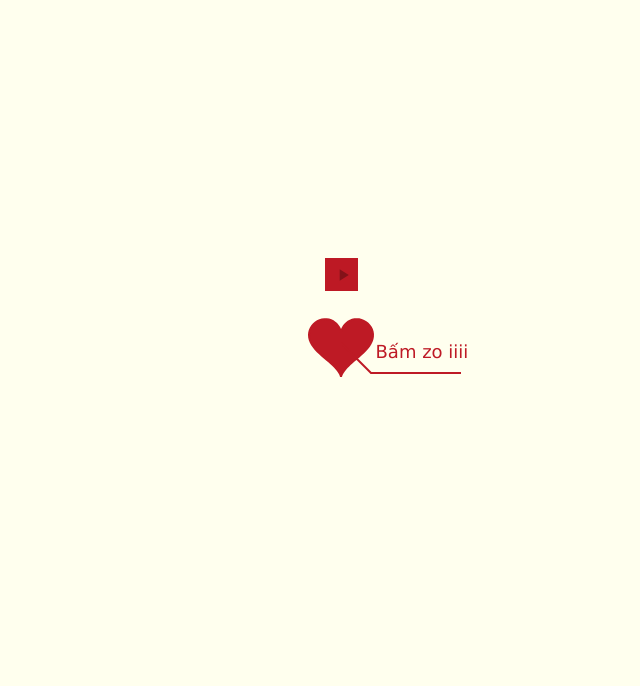
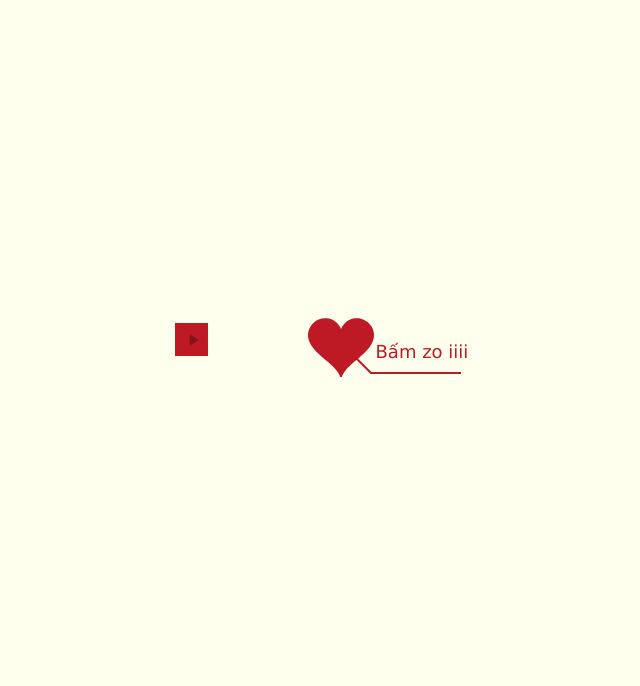
Before and after one commit to hoangthai1303/Thai-Vi, a plain HTML site: page index.html in a window 1280 px wide. Shown: the part 7-693 px from the top of the page, without its empty margins (279-919 px from the left). Drawn offline with Linux system fonts and the light colour scheme.

Commit message:
???
Signed-off-by: ThaiNH22 <ThaiNH22@fpt.com.vn>

```diff
--- a/index.html
+++ b/index.html
@@ -19,14 +19,14 @@
         </style>
 </head>
     <body>
+        <div id="main">
+             <div id="wrap">
         <a href="#" id="audioControl" style="display: none;"></a>
-        <div id="divAudio" style="position: absolute; width: 33px; height: 33px; overflow: hidden; z-index: 100; top: calc(50vh - 135px); right: calc(50vw + 3px); background: #be1a25;">
+        <div id="divAudio" style="position: absolute; width: 33px; height: 33px; overflow: hidden; z-index: 100; top: 320px; right: calc(50vw + 63px); background: #be1a25;">
             <audio autoplay="autoplay" id="yourAudio" onplay="playAudio()" controls>
                     <source src="music/du-cho-mai-ve-sau.mp3" type="audio/mp3" />
             </audio>
         </div>
-        <div id="main">
-             <div id="wrap">
                 <div id="text">
                     <div id="code">
                         <font color="#0000FF">
```
